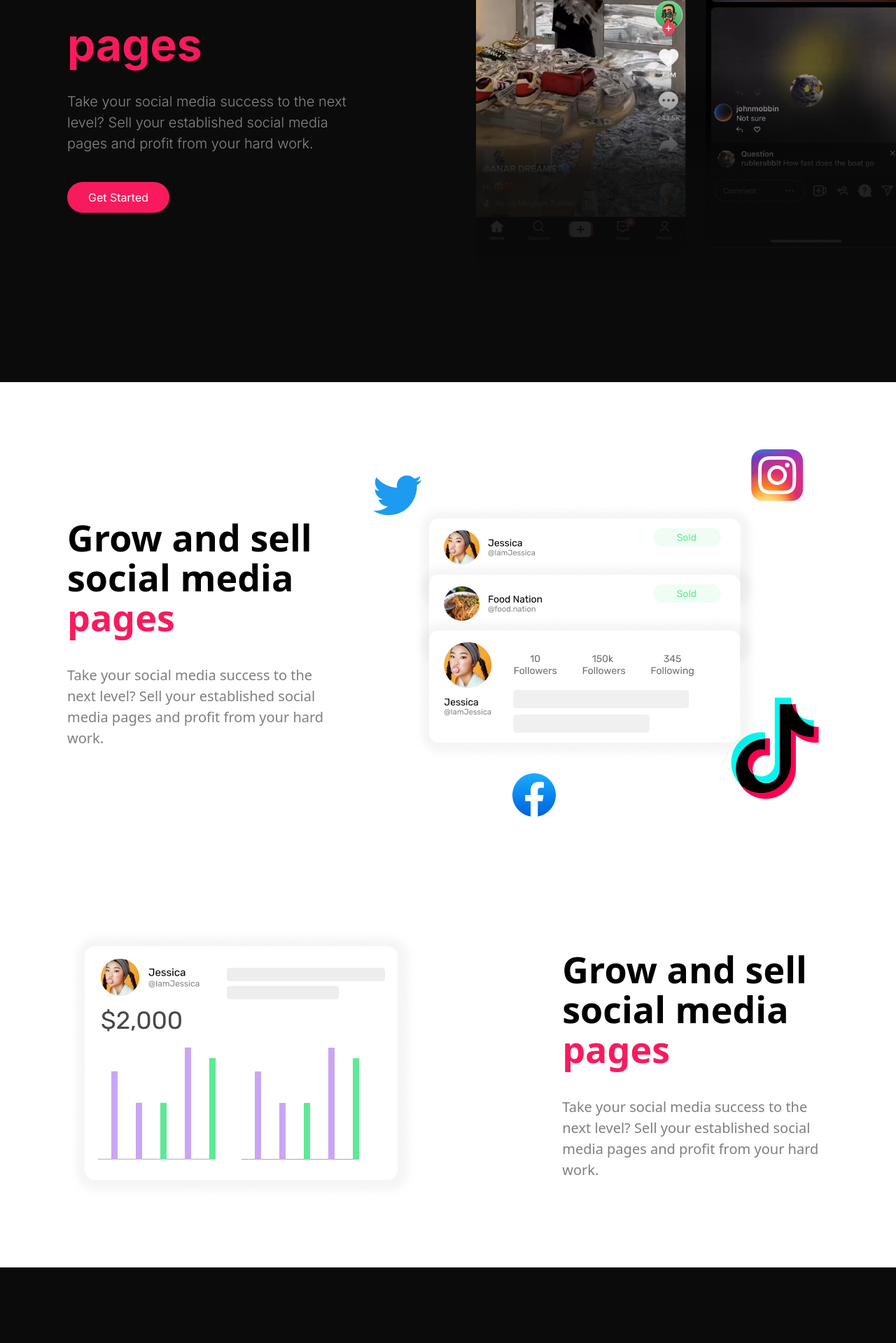
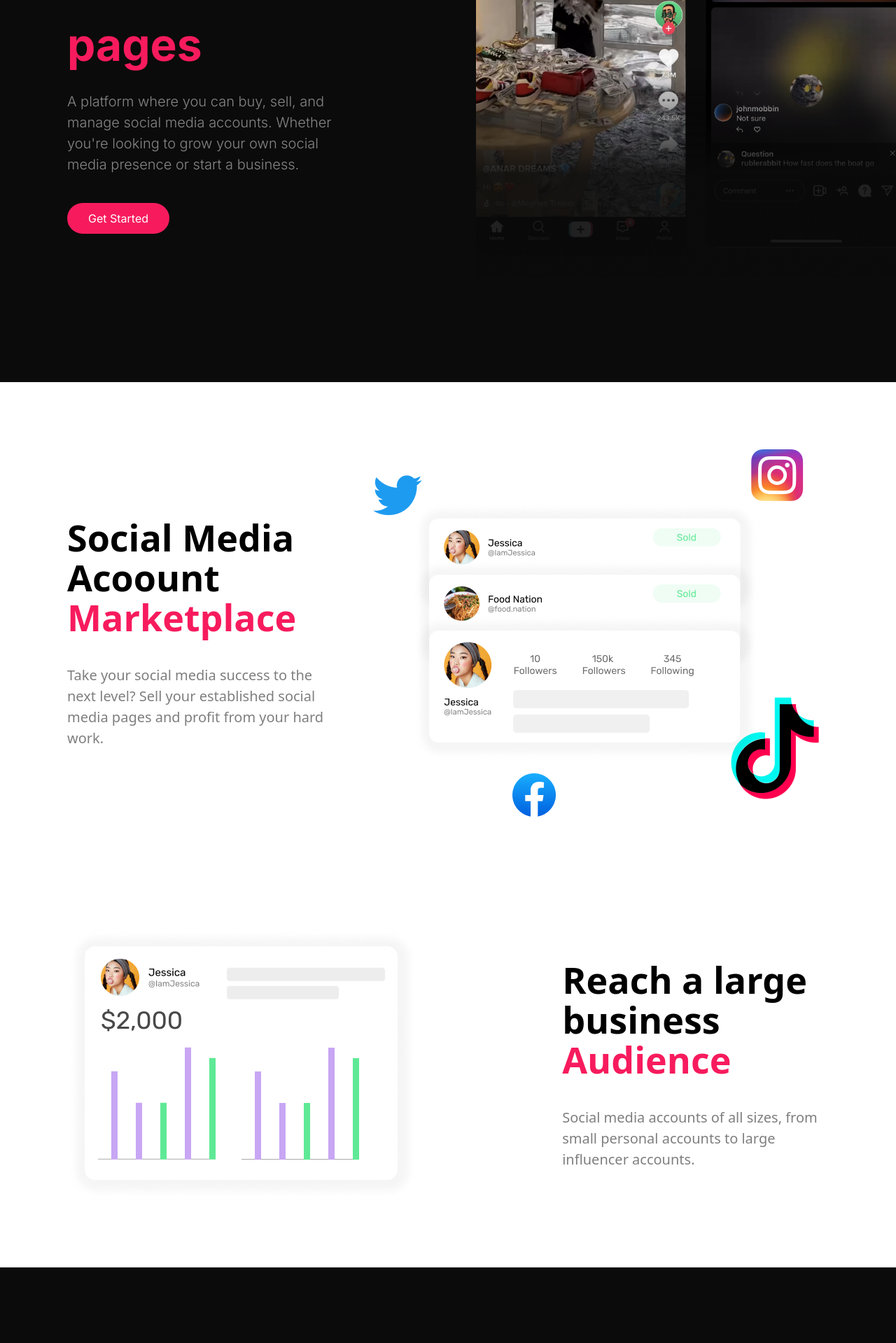
Before and after one commit to timmie20/clevrr, a React (Vite) app: page / in a window 1280 px wide. Shown: the part 420-2339 px from the top of the page at 70% size. Built offline with nearby package versions, Linux system fonts and the light colour scheme.

Commit message:
did some content writing

```diff
--- a/src/components/FooterSection.jsx
+++ b/src/components/FooterSection.jsx
@@ -8,8 +8,8 @@ const FooterSection = () => {
       <img src={Image4} alt="twitter logo" />
       <div className="flex flex-col items-center font-Inter w-[50%] my-[auto] space-y-[2em]">
         <p className="text-white text-[52px] font-[700] text-center leading-[60px]">
-        Ready to grow viral and make your first <span className="text-customPink">$</span>
-        </p>
+        Ready to grow viral and make your first <span className="text-customPink">$ </span>
+        off clevrr</p>
         <GetstartedBtn />
       </div>
       <img src={Image5} alt="tic-tok logo"/>
--- a/src/components/HeroSection.jsx
+++ b/src/components/HeroSection.jsx
@@ -7,9 +7,8 @@ const HeroSection = () => {
       <div className="flex flex-col space-y-[2.5em] text-white w-[43%] ml-[6em] my-[4em] items-start">
         <p className="text-[64px] font-[700] -mb-8">Grow and sell social media <span className="text-customPink"> pages</span> </p>
         <p className="text-[20px] w-[73%] opacity-50 font-[300]">
-          Take your social media success to the next level? Sell
-          your established social media pages and profit from your hard work.
-        </p>
+        A platform where you can buy, sell, and manage social media accounts. Whether you're looking
+        to grow your own social media presence or start a business.</p>
         <GetstartedBtn />
       </div>
       <div className="w-[600px]">
--- a/src/components/MiddleSection.jsx
+++ b/src/components/MiddleSection.jsx
@@ -6,7 +6,7 @@ const MiddleSection = () => {
     <section className="flex flex-col p-[6em] text-Inter space-y-[10em]">
       <div className="flex items-center justify-between">
         <div className=" flex flex-col w-[35%] space-y-[2em]">
-          <p className="text-[52px] font-[700] leading-[57px]">Grow and sell social media <span className="text-customPink">pages</span></p>
+          <p className="text-[52px] font-[700] leading-[57px]">Social Media Acoount <span className="text-customPink">Marketplace</span></p>
           <p className="text-[20px] opacity-50 font-[300]">Take your social media success to the next level?
             Sell your established social media pages and profit from your hard work.
           </p>
@@ -21,9 +21,8 @@ const MiddleSection = () => {
           <img src={Image3} alt=""/>
         </div>
         <div className=" flex flex-col w-[35%] space-y-[2em]">
-          <p className="text-[52px] font-[700] leading-[57px]">Grow and sell social media <span className="text-customPink">pages</span></p>
-          <p className="text-[20px] opacity-50 font-[300]">Take your social media success to the next level?
-            Sell your established social media pages and profit from your hard work.
+          <p className="text-[52px] font-[700] leading-[57px]">Reach a large business <span className="text-customPink">Audience</span></p>
+          <p className="text-[20px] opacity-50 font-[300]">Social media accounts of all sizes, from small personal accounts to large influencer accounts.
           </p>
         </div>
       </div>
```
